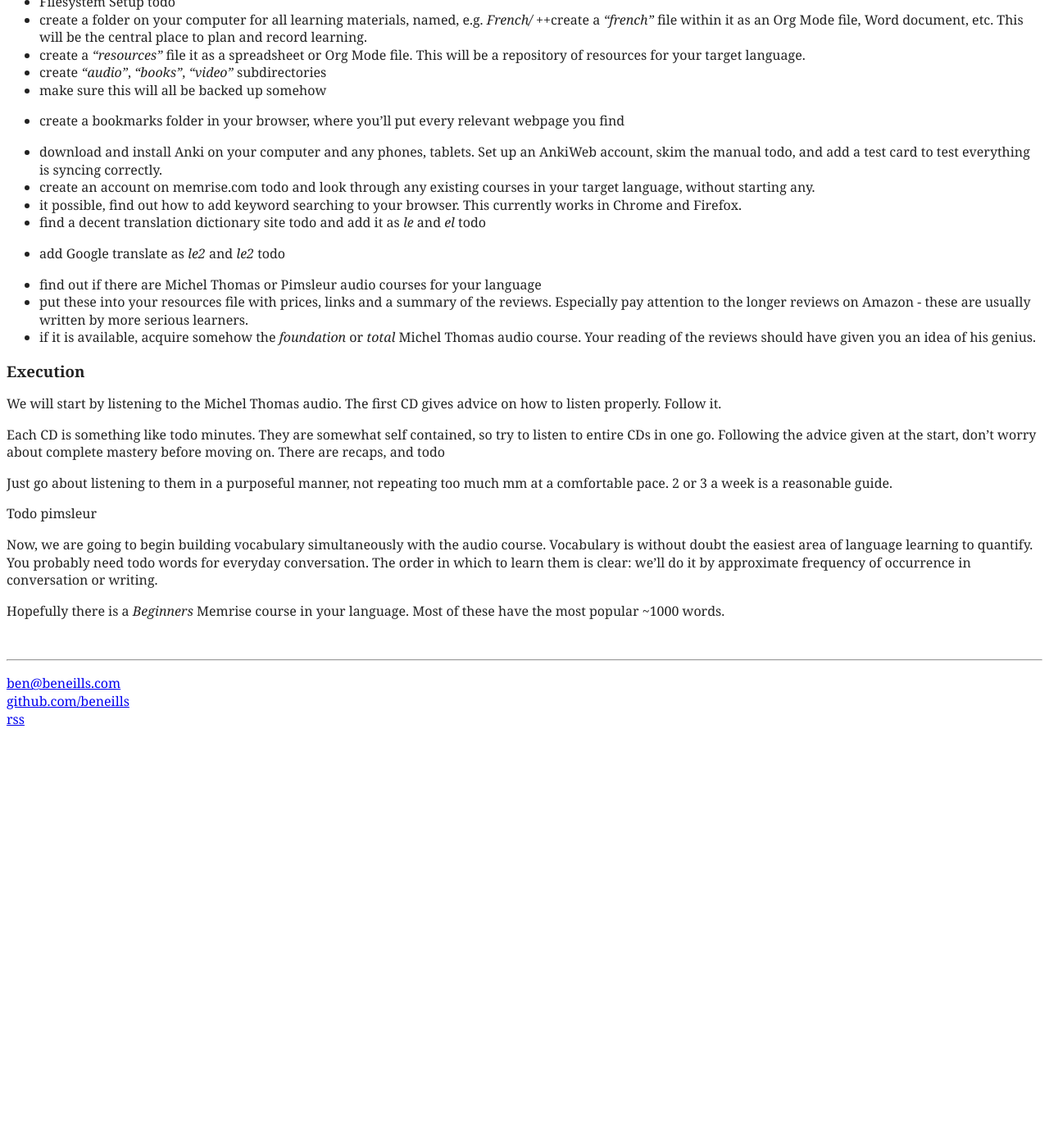
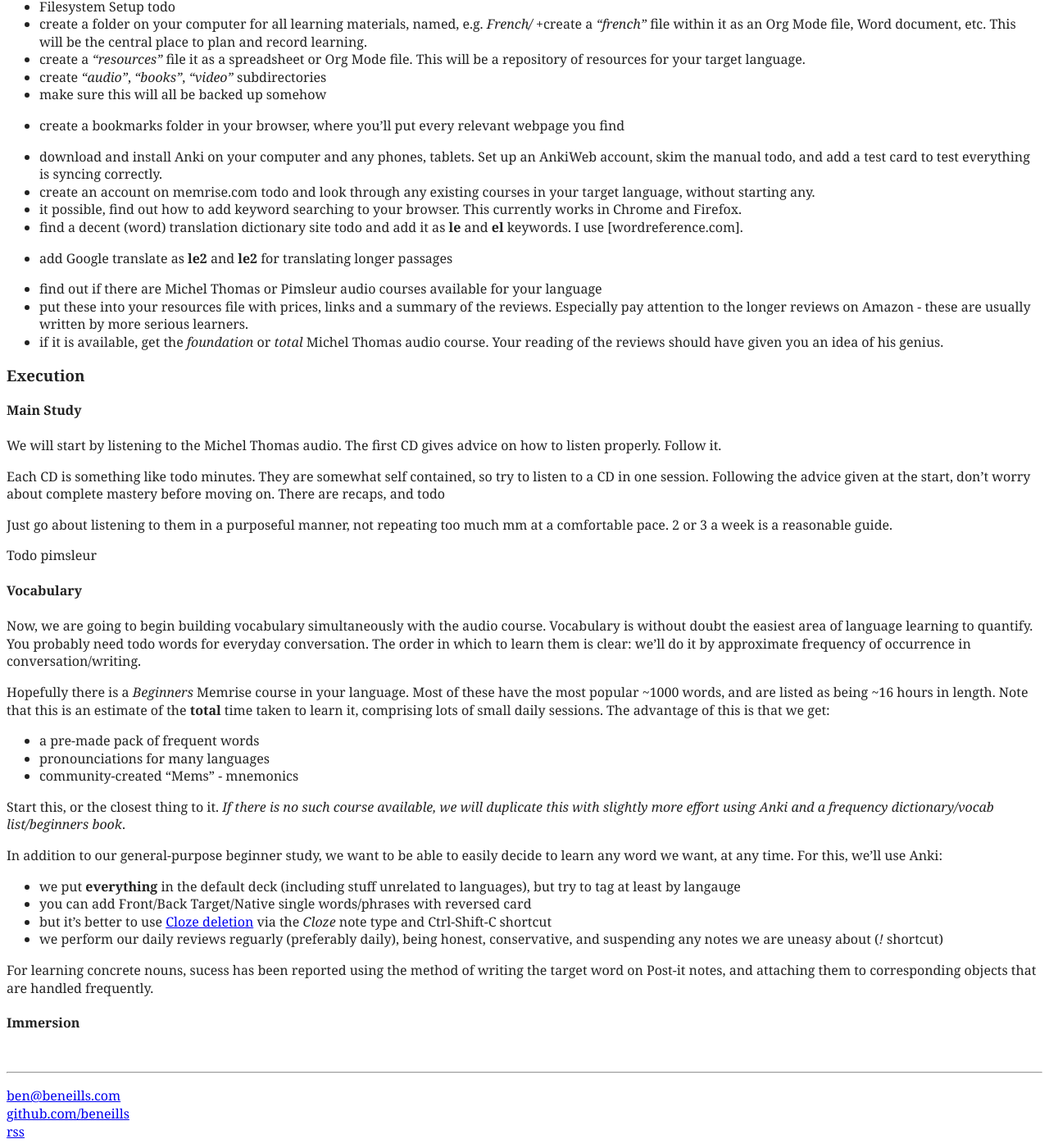
Before and after one commit to beneills/website, a Jekyll site: the page built from pages/language-learning.md, in a window 1280 px wide and 1400 px high, scrolled down 2043 px. Shown: the whole window at 82% size. Built offline with Jekyll 4.4.1, drawn with Linux system fonts in a browser that asks for light colours; nearby versions of some CDN libraries; Markdown is read by kramdown in place of the engine named in the settings; comment, search, counter and statistics services are not loaded; before the commit the page ends 2947 px from its top, so only the background shows below that; some of the changed text lies outside the part shown.

Commit message:
Finish vocab section

```diff
--- a/pages/language-learning.md
+++ b/pages/language-learning.md
@@ -6,13 +6,11 @@
 completion: 40%
 ---
 
-This is intended to be a **concise guide to learning (primarily modern foreign) languages for the independently motivated learner**.  Parts may be adapted for the teaching of children, although there are additional considerations not present in adult self-study.  It is based on my experience of studying French, German and Latin, and a great deal of research into the general problem: *what method should be used to get the most proficiency in the shorted duration?*
+This is intended to be a **concise guide to learning (primarily modern foreign) languages for the independently motivated learner**.  Parts may be adapted for the teaching of children, although there are additional considerations not present in adult self-study.  It is based on my experience of studying French, German and Latin, and a great deal of research into the general problem: *what method should be used to get the most proficiency in the shorted duration?*.  There is a lot of material out there written by people who have mastered many languages, and much of it is very useful; this guide is my humble attempt to write a short HOWTO suitable for most people, using stuff I've learned from the masters of language learning.
 
 This guide should take **todo minutes to read**.  The buried reader is advised to skim through all emphasised text and bullet points.
 
-I will try to indicate references or anecdotal evidence for the suggestions below.
-
-It is important when trying to go about this in a rational manner to be mindful of the difficulties you will encounter today:
+It is important when trying to go about this in a rational manner to be mindful of the difficulties you will encounter as a language learner today:
 
 + There are individuals or companies trying to sell you language learning products.  Those products most suited to be sold en masse are not necessarily those producing the best outcome.  Consumer perceived value is what is maximised, so courses including lots of DVDs that are sold in large boxes might have an underserved popular advantage.
 + Teaching in schools is a very political topic.  Most positions on the instruction of the young have good academic outcomes as a stated goal, but tend not to be presented with solid evidence, at least in the popular press. *"Of course students shouldn't memorise grammar. Babies don't."* *"When I was young we memorised grammar, and ended up doing better than students today."*
@@ -25,11 +23,11 @@
 + **opportunity** to use the language
 + its **difficulty**, given the languages you already know todo
 + availability of learning materials
-+ your **feelings** about it: *for me, French is just more appealing than Hungarian*
++ your **feelings** about it - *for me, French is just more appealing than Hungarian*
 
 As an example, Spanish, being a Romance language, has many similarities with English in its vocabulary.  It is used widely in Spain, Mexico, the US and South America.  It is considered an easy language for English speakers, owing to its grammar and Latin alphabet; also, Spanish culture is exposed through Hemingway, etc.  This might make it a good choice for someone in the US.
 
-Or you might be an American who longs to live in Japan, and speak the language.  This is fine if you are aware of the inherent difficulty of your endeavour.
+Or you might be an American who longs to live in Japan, and speak their language.  This is fine, so long as you are aware of the inherent difficulty of your endeavour.
 
 ### Multiple Languages
 
@@ -70,11 +68,11 @@
 
 ### Preparation
 
-This preparation should take around todo.
+This preparation should take around todo.  Our goal is to reduce friction in future material aquisition and access.
 
 + Filesystem Setup todo
 + create a folder on your computer for all learning materials, named, e.g. *French/*
-++create a *"french"* file within it as an Org Mode file, Word document, etc.  This will be the central place to plan and record learning.
++create a *"french"* file within it as an Org Mode file, Word document, etc.  This will be the central place to plan and record learning.
 + create a *"resources"* file it as a spreadsheet or Org Mode file.  This will be a repository of resources for your target language.
 + create *"audio"*, *"books"*, *"video"* subdirectories
 + make sure this will all be backed up somehow
@@ -83,23 +81,44 @@
 + download and install Anki on your computer and any phones, tablets.  Set up an AnkiWeb account, skim the manual todo, and add a test card to test everything is syncing correctly.
 + create an account on memrise.com todo and look through any existing courses in your target language, without starting any.
 + it possible, find out how to add keyword searching to your browser. This currently works in Chrome and Firefox.
-+ find a decent translation dictionary site todo and add it as *le* and *el* todo
-+ add Google translate as *le2* and *le2* todo
++ find a decent (word) translation dictionary site todo and add it as **le** and **el** keywords.  I use [wordreference.com].
++ add Google translate as **le2** and **le2** for translating longer passages
 
-+ find out if there are Michel Thomas or Pimsleur audio courses for your language
++ find out if there are Michel Thomas or Pimsleur audio courses available for your language
 + put these into your resources file with prices, links and a summary of the reviews.  Especially pay attention to the longer reviews on Amazon - these are usually written by more serious learners.
-+ if it is available, acquire somehow the *foundation* or *total* Michel Thomas audio course.  Your reading of the reviews should have given you an idea of his genius.
++ if it is available, get the *foundation* or *total* Michel Thomas audio course.  Your reading of the reviews should have given you an idea of his genius.
 
 ### Execution
 
+#### Main Study
+
 We will start by listening to the Michel Thomas audio.  The first CD gives advice on how to listen properly.  Follow it.
 
-Each CD is something like todo minutes.  They are somewhat self contained, so try to listen to entire CDs in one go.  Following the advice given at the start, don't worry about complete mastery before moving on.  There are recaps, and todo
+Each CD is something like todo minutes.  They are somewhat self contained, so try to listen to a CD in one session.  Following the advice given at the start, don't worry about complete mastery before moving on.  There are recaps, and todo
 
 Just go about listening to them in a purposeful manner, not repeating too much mm at a comfortable pace.  2 or 3 a week is a reasonable guide.
 
 Todo pimsleur
 
-Now, we are going to begin building vocabulary simultaneously with the audio course.  Vocabulary is without doubt the easiest area of language learning to quantify.  You probably need todo words for everyday conversation.  The order in which to learn them is clear: we'll do it by approximate frequency of occurrence in conversation or writing.
+#### Vocabulary
 
-Hopefully there is a *Beginners* Memrise course in your language.  Most of these have the most popular ~1000 words.
+Now, we are going to begin building vocabulary simultaneously with the audio course.  Vocabulary is without doubt the easiest area of language learning to quantify.  You probably need todo words for everyday conversation.  The order in which to learn them is clear: we'll do it by approximate frequency of occurrence in conversation/writing.
+
+Hopefully there is a *Beginners* Memrise course in your language.  Most of these have the most popular ~1000 words, and are listed as being ~16 hours in length.  Note that this is an estimate of the **total** time taken to learn it, comprising lots of small daily sessions.  The advantage of this is that we get:
+
++ a pre-made pack of frequent words
++ pronounciations for many languages
++ community-created "Mems" - mnemonics
+
+Start this, or the closest thing to it.  *If there is no such course available, we will duplicate this with slightly more effort using Anki and a frequency dictionary/vocab list/beginners book*.
+
+In addition to our general-purpose beginner study, we want to be able to easily decide to learn any word we want, at any time.  For this, we'll use Anki:
+
++ we put **everything** in the default deck (including stuff unrelated to languages), but try to tag at least by langauge
++ you can add Front/Back Target/Native single words/phrases with reversed card
++ but it's better to use [Cloze deletion](http://en.wikipedia.org/wiki/Cloze_test) via the *Cloze* note type and Ctrl-Shift-C shortcut
++ we perform our daily reviews reguarly (preferably daily), being honest, conservative, and suspending any notes we are uneasy about (*!* shortcut)
+
+For learning concrete nouns, sucess has been reported using the method of writing the target word on Post-it notes, and attaching them to corresponding objects that are handled frequently.
+
+#### Immersion
```
